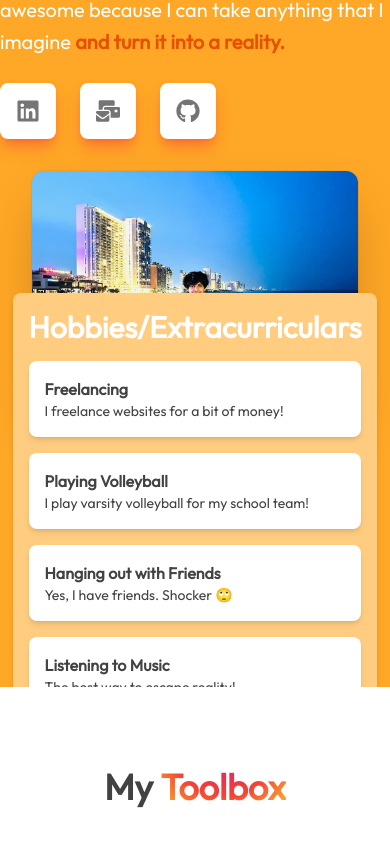
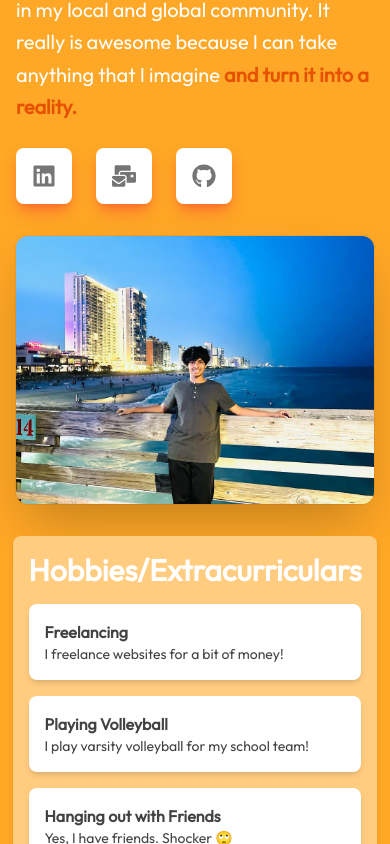
Before and after one commit to PkTheCoda/portfolio, a React (Vite) app: page / in a window 390 px wide. Shown: the part 1156-2000 px from the top of the page. Built offline with nearby package versions, Linux system fonts and the light colour scheme.

Commit message:
added new responsive update to about section

```diff
--- a/src/Components/AboutSection.jsx
+++ b/src/Components/AboutSection.jsx
@@ -6,7 +6,7 @@ import mePicture from '../Images/mepicture.jpg'
 export default function AboutMe() {
   return (
     <>
-        <div class="relative overflow-hidden bg-orange-400 pt-16 space-y-24 my-10">
+        <div class="relative overflow-hidden bg-orange-400 px-4 xl:px-0 pt-16 space-y-24 my-10">
 
 
             <div class="relative">
@@ -46,7 +46,7 @@ export default function AboutMe() {
                             </div>
                         </div>
                         <div class="w-full flex items-center justify-center">
-                            <div class="p-8 lg:p-0">
+                            <div class="py-8 lg:p-0">
                                 <img loading="lazy"
                                     class="rounded-xl lg:my-0 shadow-2xl ring-1 ring-black ring-opacity-5"
                                     src={mePicture}/>
@@ -55,7 +55,7 @@ export default function AboutMe() {
 
                     </div>
 
-                    <div className="md:mt-16 mb-[7rem] h-[8rem] w-full flex items-center justify-center relative flex-col">
+                    <div className="md:mt-16 mb-[7rem] w-full px-4 xl:px-0 flex items-center justify-center relative flex-col">
 
 
                       <div className="flex flex-col gap-4 p-4 rounded-lg shadow-md bg-orange-200 text-white">
```
